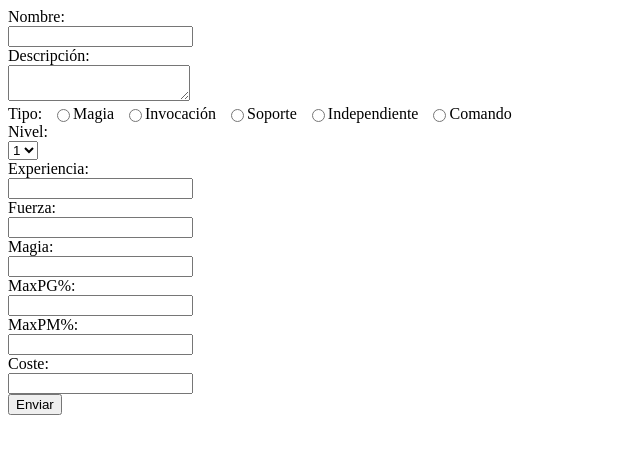
After one commit to 111miguel111/Proyecto_FireBase_Flask, a Flask app: template Repositorio/Flask_FireBase/controller/templates/crear_materia.html in a window 1280 px wide. The commit adds this page. Shown: the top 454 px of the page, without its empty margins (0-640 px from the left). Run offline with Flask 3, Linux system fonts and the light colour scheme; the template is opened without the code that fills it, so the values that code supplies are empty.

Commit message:
crear materia existe

```diff
--- a/Repositorio/Flask_FireBase/controller/ApiService.py
+++ b/Repositorio/Flask_FireBase/controller/ApiService.py
@@ -18,12 +18,7 @@ def menu_materias():
 
 @app.route('/materias/crear', methods=['GET', 'POST'])
 def crear_materias():
-    datos = {}
-    # if request.method == 'POST':
-    for key in request.form:
-        datos[key] = request.form[key]
-
-    print(datos)
+    return render_template('crear_materia.html')
 
 
 def lanzar():
--- /dev/null
+++ b/Repositorio/Flask_FireBase/controller/templates/crear_materia.html
@@ -0,0 +1,75 @@
+<!DOCTYPE html>
+<html lang="en">
+<head>
+    <meta charset="UTF-8">
+    <title>Title</title>
+    <style>
+        .radio_group {
+            display: flex;
+        }
+        .radio_group label {
+            margin-right: 10px;
+        }
+    </style>
+</head>
+<body>
+<!DOCTYPE html>
+<html lang="es">
+<head>
+    <meta charset="UTF-8">
+    <meta name="viewport" content="width=device-width, initial-scale=1.0">
+    <title>Formulario</title>
+</head>
+<body>
+    <form action="#" method="POST">
+        <label for="nombre">Nombre:</label><br>
+        <input type="text" id="nombre" name="nombre"><br>
+
+        <label for="descripcion">Descripción:</label><br>
+        <textarea id="descripcion" name="descripcion"></textarea><br>
+
+        <div class="radio_group">
+            <label>Tipo:</label><br>
+            <input type="radio" id="magia" name="tipo" value="magia">
+            <label for="magia">Magia</label><br>
+            <input type="radio" id="invocacion" name="tipo" value="invocacion">
+            <label for="invocacion">Invocación</label><br>
+            <input type="radio" id="soporte" name="tipo" value="soporte">
+            <label for="soporte">Soporte</label><br>
+            <input type="radio" id="independiente" name="tipo" value="independiente">
+            <label for="independiente">Independiente</label><br>
+            <input type="radio" id="comando" name="tipo" value="comando">
+            <label for="comando">Comando</label><br>
+        </div>
+
+        <label for="nivel">Nivel:</label><br>
+        <select id="nivel" name="nivel">
+            <option value="1">1</option>
+            <option value="2">2</option>
+            <option value="3">3</option>
+            <option value="4">4</option>
+            <option value="5">5</option>
+        </select><br>
+
+        <label for="experiencia">Experiencia:</label><br>
+        <input type="text" id="experiencia" name="experiencia"><br>
+
+        <label for="fuerza">Fuerza:</label><br>
+        <input type="text" id="fuerza" name="fuerza"><br>
+
+        <label for="magia">Magia:</label><br>
+        <input type="text" id="magia" name="magia"><br>
+
+        <label for="maxpg">MaxPG%:</label><br>
+        <input type="text" id="maxpg" name="maxpg"><br>
+
+        <label for="maxpm">MaxPM%:</label><br>
+        <input type="text" id="maxpm" name="maxpm"><br>
+
+        <label for="coste">Coste:</label><br>
+        <input type="text" id="coste" name="coste"><br>
+
+        <input type="submit" value="Enviar">
+    </form>
+</body>
+</html>
```
Also changed, not shown: Repositorio/Flask_FireBase/controller/templates/menu_materias.html (+5 -5 lines).
